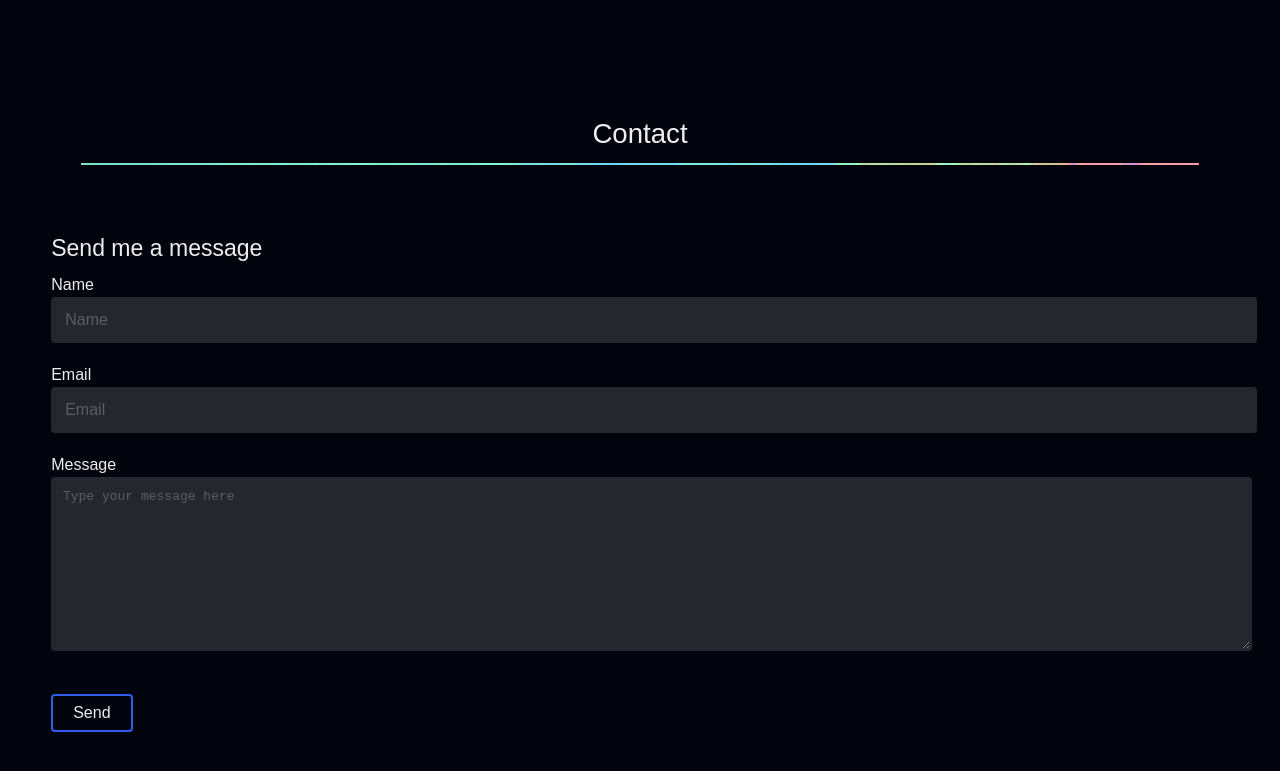
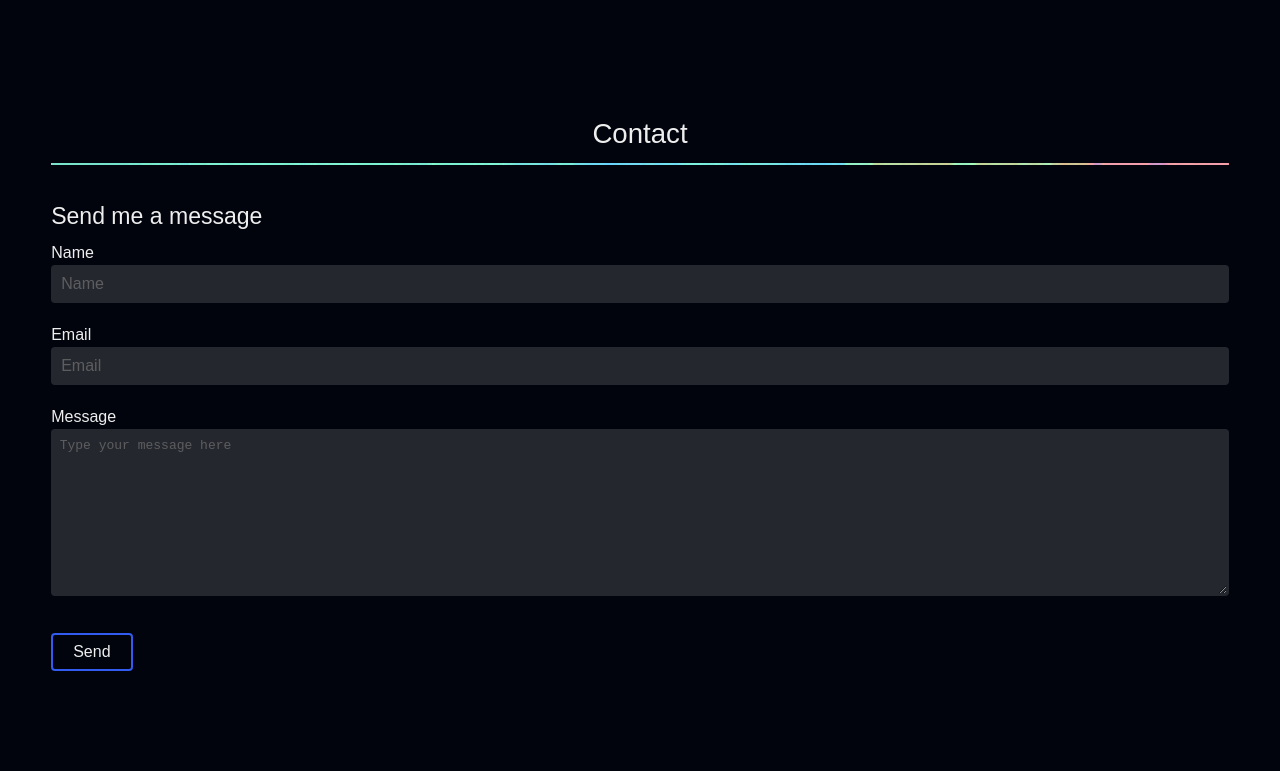
Before and after one commit to cyores/cyores.github.io, a Gatsby site: page / in a window 1280 px wide. Shown: the part 4987-5758 px from the top of the page. Built offline with nearby package versions, Linux system fonts and the light colour scheme; Gatsby itself is replaced by a stand-in of ours.

Commit message:
Fixed form spacing/layout

```diff
--- a/src/components/utils/Input.js
+++ b/src/components/utils/Input.js
@@ -1,9 +1,9 @@
 import React from "react";
 import styled from "styled-components";
 
-const Wrapper = styled.input`
-    width: 100%;
-    padding: var(--space-sm);
+const StyledInput = styled.input`
+    // width: 100%;
+    padding: var(--space-xs);
     margin-bottom: var(--space-md);
     outline: none;
     border-radius: 4px;
@@ -24,13 +24,12 @@ const Input = ({ type, label, placeholder }) => {
     return (
         <>
             <label htmlFor={label}>{label}</label>
-            <br></br>
-            <Wrapper
+            <StyledInput
                 id={label}
                 type={type}
                 placeholder={placeholder}
                 name={label}
-            ></Wrapper>
+            />
         </>
     );
 };
--- a/src/components/utils/Textarea.js
+++ b/src/components/utils/Textarea.js
@@ -2,8 +2,7 @@ import React from "react";
 import styled from "styled-components";
 
 const Wrapper = styled.textarea`
-    width: 100%;
-    padding: var(--space-sm);
+    padding: var(--space-xs);
     margin-bottom: var(--space-md);
     outline: none;
     border-radius: 4px;
@@ -24,7 +23,6 @@ const Input = ({ type, label, placeholder }) => {
     return (
         <>
             <label htmlFor={label}>{label}</label>
-            <br></br>
             <Wrapper
                 id={label}
                 type={type}
--- a/src/pages/index.js
+++ b/src/pages/index.js
@@ -237,7 +237,7 @@ const Index = () => {
                     <h4>Contact</h4>
                     <div
                         style={{
-                            width: "95%",
+                            width: "100%",
                             height: "2px",
                             background: `url(${MadeonImg})`,
                             backgroundSize: "cover",
@@ -245,13 +245,17 @@ const Index = () => {
                         }}
                     ></div>
                 </Flex>
-                <Flex dir="col">
                 <h5>Send me a message</h5>
                 <form
                     method="post"
                     netlify-honeypot="bot-field"
                     data-netlify="true"
                     name="Contact Form"
+                    style={{
+                        display: "flex",
+                        flexFlow: "column wrap",
+                        justifyContent: "space-around"
+                    }}
                 >
                     <input type="hidden" name="bot-field" />
                     <Input
@@ -275,7 +279,6 @@ const Index = () => {
                         <Button type="submit">Send</Button>
                     </Flex>
                 </form>
-                </Flex>
             </div>
 
             <footer
```
Lines whose indentation alone changed are shown as unchanged.
